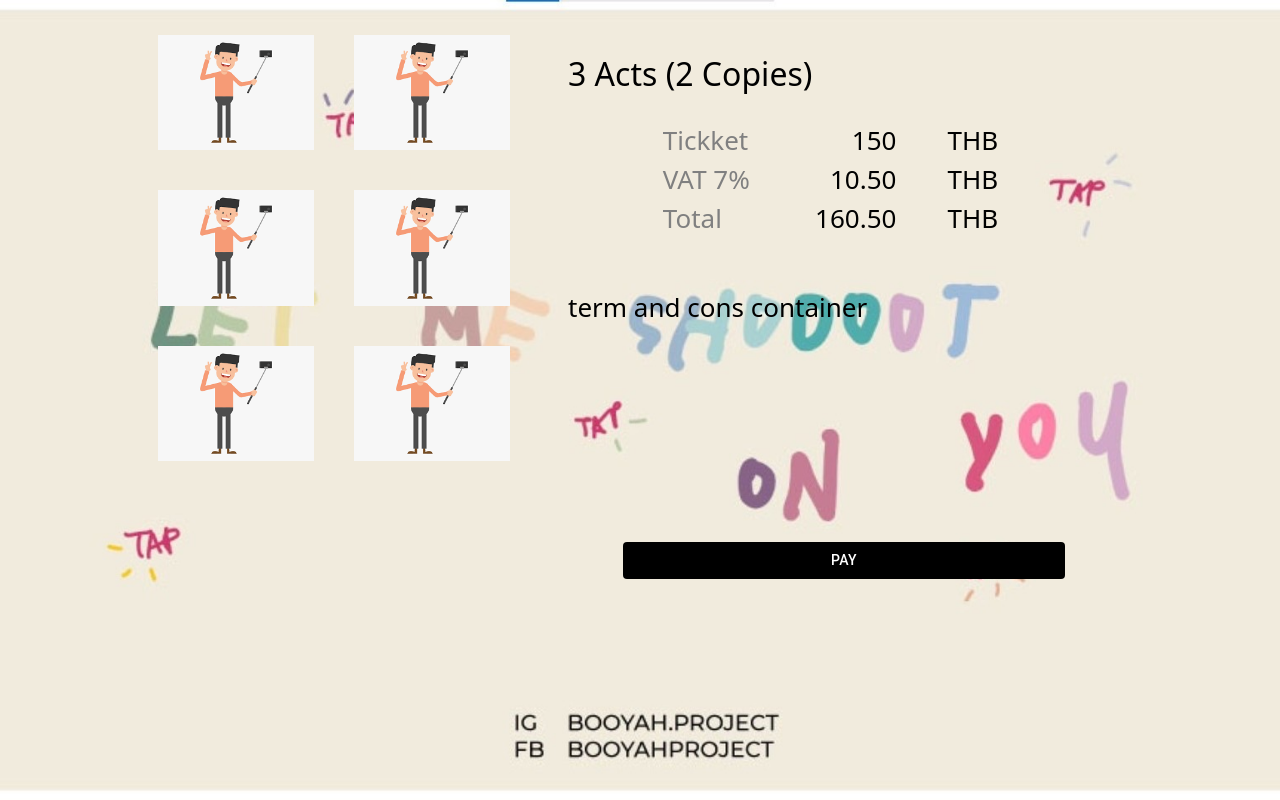
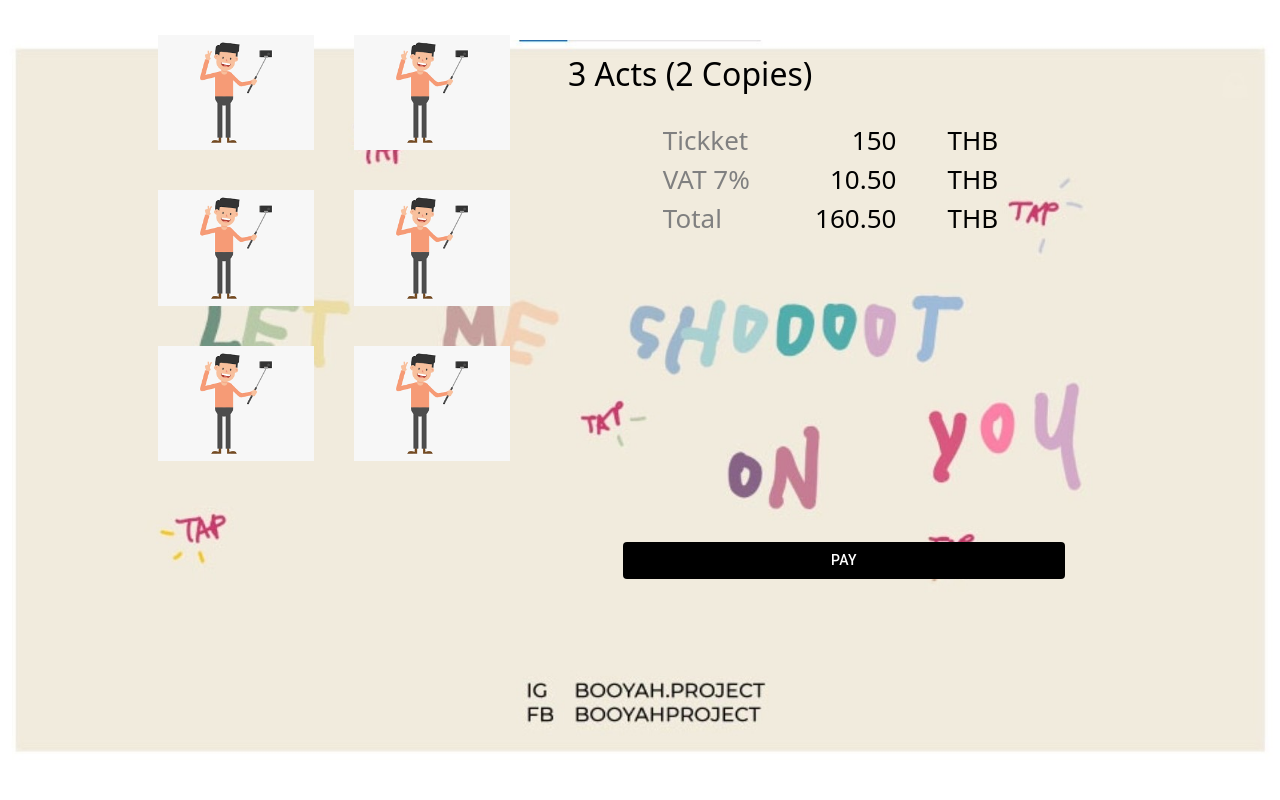
Before and after one commit to watcharakan/Photobooth, a React (Create React App) app in the folder client/dslr-client/: page / in a window 1280 px wide. Built offline with nearby package versions, Linux system fonts and the light colour scheme.

Commit message:
fix image bg to first screen

```diff
--- a/client/dslr-client/public/index.html
+++ b/client/dslr-client/public/index.html
@@ -24,7 +24,7 @@
       work correctly both with client-side routing and a non-root public URL.
       Learn how to configure a non-root public URL by running `npm run build`.
     -->
-  <title>React App</title>
+  <title>Photobooth</title>
 </head>
 
 <body>
--- a/client/dslr-client/src/App.css
+++ b/client/dslr-client/src/App.css
@@ -2,8 +2,11 @@
   text-align: center;
 }
 
-.div-bg{
+.div-bg {
   background-image: url("../src/assets/S__56590405.jpg");
+  background-position: center;
+  background-repeat: no-repeat;
+  background-size: contain;
 }
 
 .App-logo {
@@ -26,10 +29,6 @@
   justify-content: center;
   font-size: calc(10px + 2vmin);
   color: white;
-  background-image: url("../src/assets/S__56590405.jpg");
-  background-position: center;
-  background-repeat: no-repeat;
-  background-size: cover;
 }
 
 .App-link {
@@ -40,6 +39,7 @@
   from {
     transform: rotate(0deg);
   }
+
   to {
     transform: rotate(360deg);
   }
--- a/client/dslr-client/src/components/list.js
+++ b/client/dslr-client/src/components/list.js
@@ -18,6 +18,7 @@ class List extends React.Component {
     }
     render() {
         return (
+            <div className="div-bg" style={{ width: '100%', height: '100vh', display: 'flex', justifyContent: 'center', alignItems: 'center' }}>
                 <div style={{ width: '75%', display: 'flex', height: '750px' }}>
                     <div style={{ width: '40%', height: '100%' }}>
                         <Row>
@@ -65,7 +66,7 @@ class List extends React.Component {
                             </Row>
                         </Container>
                         <div style={{ width: '100%' }}>
-                        <div style={{ width: '100%', height: '250px', textAlign: 'left', marginTop: '50px' }}>term and cons container</div>
+                            <div style={{ width: '100%', height: '250px', textAlign: 'left', marginTop: '50px' }}></div>
                             <Link to="/payment">
                                 <Button style={{ width: '80%', backgroundColor: 'black', color: 'white' }}>PAY</Button>
                             </Link>
@@ -74,6 +75,7 @@ class List extends React.Component {
                         </div>
                     </div>
                 </div>
+            </div>
         );
     }
 }
```
Lines whose indentation alone changed are shown as unchanged.
